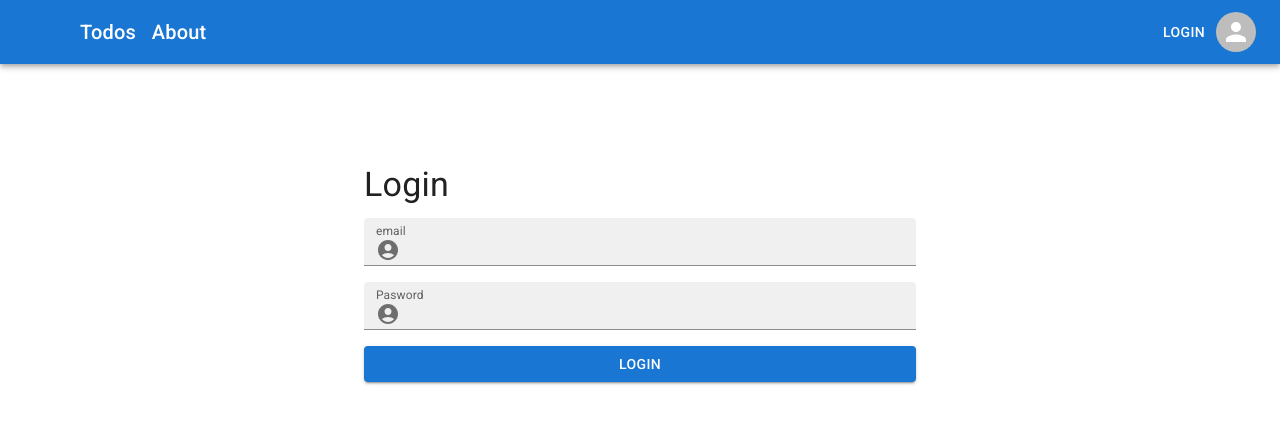
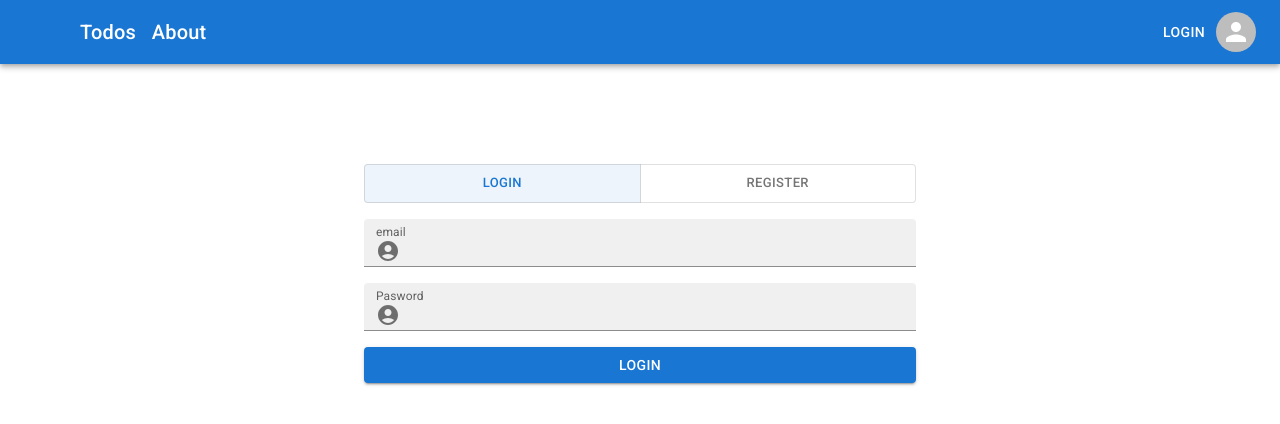
Before and after one commit to An1833/to_do_list, a React (Vite) app: page / in a window 1280 px wide. Shown: the top 424 px of the page. Built offline with nearby package versions, Linux system fonts and the light colour scheme; some icons are missing.

Commit message:
Button login and register

```diff
--- a/src/app/App.tsx
+++ b/src/app/App.tsx
@@ -9,7 +9,7 @@ import '@fontsource/roboto/700.css';
 import './App.css'
 import AppBar from '@mui/material/AppBar';
 import ButtonAppBar from './AppBar.tsx';
-import { Button, Container, InputAdornment, Stack, TextField, Typography } from '@mui/material';
+import { Button, Container, InputAdornment, Stack, TextField, ToggleButton, ToggleButtonGroup, Typography } from '@mui/material';
 import { AccountCircle } from '@mui/icons-material';
 import { useState, type SyntheticEvent } from 'react';
 
@@ -19,8 +19,10 @@ import { useState, type SyntheticEvent } from 'react';
 
 function App() {
 
-	const [username, setUsername] = useState ('')
-	const [password, setPassword] = useState ('')
+	const [username, setUsername] = useState ('');
+	const [password, setPassword] = useState ('');
+	const [loading, setLoading] = useState (false);
+	const [loginFormName, setIsloginFormName] = useState("login");
 
 	const handleUserNameChange = (
 		e: SyntheticEvent<HTMLTextAreaElement | HTMLInputElement>,
@@ -34,6 +36,20 @@ function App() {
 		setPassword (e.currentTarget.value)
 	};
 
+	const handeleLogin = () => {
+		console.log ({username, password});
+		setLoading(true);
+		setTimeout(()=>{
+			setLoading (false)
+		}, 2000)
+	}
+
+	const handleChange = (
+    	_event: React.MouseEvent<HTMLElement>,
+    	newAlignment: string,
+  	) => {
+    setIsloginFormName(newAlignment);
+  	};
 
 	return (
 		<>
@@ -42,14 +58,34 @@ function App() {
 
 			<div style={{marginTop: "100px"}} />
 
-			<Container maxWidth={"sm"}>
-				<Typography variant='h4' gutterBottom>
-					{''}
-					 Login
-					{''}
-					 </Typography>
-				<Stack spacing={2}>
+
+
+
+	{/* <Typography variant='h4' gutterBottom>Login</Typography> */}
+	{/* <Typography variant='h4' gutterBottom> Register </Typography> */}
+
+	<Container maxWidth={"sm"}>
+
+		<ToggleButtonGroup
+		disabled = {loading}
+		size='small'
+		color="primary"
+		value={loginFormName}
+		exclusive
+		onChange={handleChange}
+		aria-label="Platform"
+		fullWidth
+		sx={{marginBottom:2}}
+		>
+		<ToggleButton value="login">Login</ToggleButton>
+		<ToggleButton value="regisret">Register</ToggleButton>
+		</ToggleButtonGroup>
+
+
+			{loginFormName === "login"
+				? (<Stack spacing={2}>
 					<TextField
+						disabled = {loading}
 						value={username}
 						onChange={handleUserNameChange}
 						size='small'
@@ -83,9 +119,63 @@ function App() {
 							},
 						}}
 					/>
-					<Button variant='contained'>Login</Button>
-				</Stack>
-			</Container>
+					<Button
+						onClick = {handeleLogin}
+						variant='contained'
+						loadingPosition={"start"}
+						loading={loading}
+					>
+						{loading ? "Loading" : "Login"}
+					</Button>
+				</Stack>)
+				:(<Stack spacing={2}>
+					<TextField
+						disabled = {loading}
+						value={username}
+						onChange={handleUserNameChange}
+						size='small'
+						label="email"
+						variant="filled"
+						slotProps={{
+          					input: {
+								startAdornment: (
+									<InputAdornment position="start">
+										<AccountCircle />
+									</InputAdornment>
+								),
+          					},
+        				}}
+					/>
+					<TextField
+						value={password}
+						onChange={handlePasswordChange}
+						size='small'
+						label="Pasword"
+						type="password"
+						variant="filled"
+						slotProps={{
+							input: {
+								startAdornment: (
+									<InputAdornment
+										position="start">
+										<AccountCircle />
+									</InputAdornment>
+								),
+							},
+						}}
+					/>
+					<Button
+						onClick = {handeleLogin}
+						variant='contained'
+						loadingPosition={"start"}
+						loading={loading}
+					>
+						{loading ? "Loading" : "Register"}
+					</Button>
+				</Stack>)
+			}
+	</Container>
+
 		</>
 	);
 }
```
